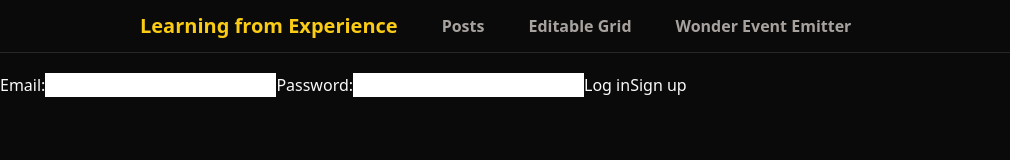
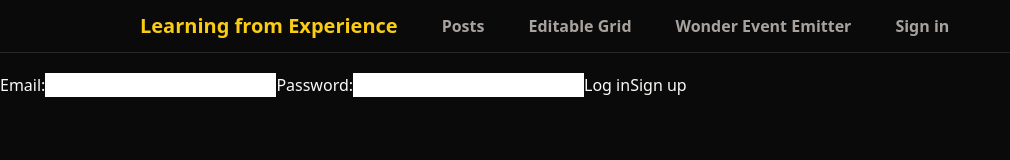
Before and after one commit to grekomp/learning-from-experience, a Next.js app: page /login in a window 1280 px wide. Shown: the top 160 px of the page, without its empty margins (0-1010 px from the left). Built offline with nearby package versions, Linux system fonts and the light colour scheme; no server answers.

Commit message:
Moved the sign in button to the header

```diff
--- a/src/app/_components/header.component.tsx
+++ b/src/app/_components/header.component.tsx
@@ -1,7 +1,13 @@
 import { Navlink } from "$/app/_components/navlink.component";
+import { SignoutButton } from "$/lib/components/signout-button/signout-button.component";
+import { createClient } from "$/lib/utils/supabase/supabase-server";
 import Link from "next/link";
 
-export const Header = () => {
+export const Header = async () => {
+  const supabase = createClient();
+
+  const { data } = await supabase.auth.getUser();
+
   return (
     <header className="mb-5 border-b">
       <nav className="mx-auto max-w-5xl">
@@ -25,6 +31,20 @@ export const Header = () => {
               Wonder Event Emitter
             </Navlink>
           </li>
+          <li>
+            {data?.user ? (
+              <SignoutButton />
+            ) : (
+              <a
+                className={
+                  "block p-3 font-semibold text-muted-foreground transition-colors hover:text-foreground focus:text-foreground"
+                }
+                href="/login"
+              >
+                Sign in
+              </a>
+            )}
+          </li>
         </ul>
       </nav>
     </header>
--- a/src/app/page.tsx
+++ b/src/app/page.tsx
@@ -1,4 +1,3 @@
-import { SignoutButton } from "$/lib/components/signout-button/signout-button.component";
 import { Button } from "$/lib/components/ui/button";
 import {
   Card,
@@ -7,22 +6,12 @@ import {
   CardHeader,
   CardTitle,
 } from "$/lib/components/ui/card";
-import { createClient } from "$/lib/utils/supabase/supabase-server";
-import { db } from "$/server/db";
 import { Antenna, Grid, SquareStack } from "lucide-react";
 import Link from "next/link";
 
 export const dynamic = "force-dynamic";
 
 export default async function HomePage() {
-  const supabase = createClient();
-
-  const { data } = await supabase.auth.getUser();
-
-  const posts = await db.query.posts.findMany({
-    orderBy: (model, { desc }) => desc(model.created_at),
-  });
-
   return (
     <>
       <header className="mx-auto my-14 flex max-w-[80%] flex-col items-center gap-5 px-4 text-center">
@@ -34,10 +23,6 @@ export default async function HomePage() {
           my journey.
         </h2>
       </header>
-
-      <div className={"mx-auto mb-8 flex justify-center"}>
-        {data?.user ? <SignoutButton /> : <a href="/login">Sign in</a>}
-      </div>
 
       <div className="mx-auto mb-10 grid max-w-5xl gap-4 px-4 sm:grid-cols-2">
         <Card>
```
